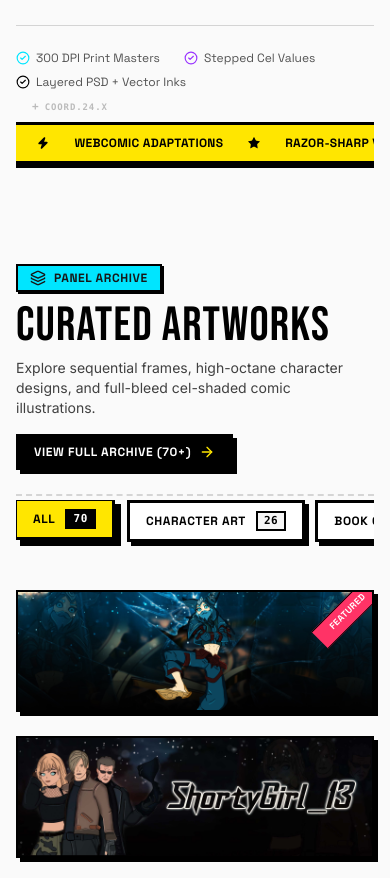
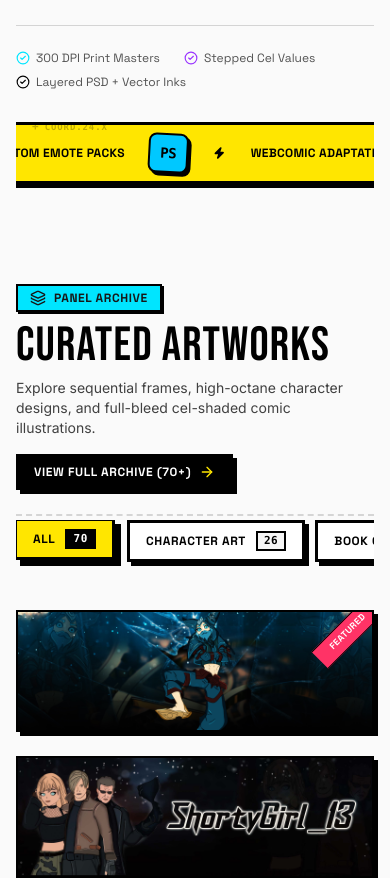
Before and after one commit to huzaifayaseen-bit/artwork_portfolio, a Next.js app: page / in a window 390 px wide. Shown: the part 1020-1898 px from the top of the page. Built offline with nearby package versions, Linux system fonts and the light colour scheme; no server answers.

Commit message:
feat: integrate tool badges into marquee and convert bottom bento to 2-column layout

```diff
--- a/src/app/globals.css
+++ b/src/app/globals.css
@@ -322,8 +322,17 @@ body {
   animation: comic-marquee 32s linear infinite;
 }
 
-.pause-hover:hover {
+.pause-hover:hover,
+.pause-hover:hover .animate-marquee {
   animation-play-state: paused;
+}
+
+.marquee-badge {
+  transition: transform 0.1s ease-out;
+}
+
+.marquee-badge:hover {
+  transform: scale(1.15) rotate(0deg) !important;
 }
 
 /* Custom Scrollbar for Lightbox */
--- a/src/components/sections/HeroSection.tsx
+++ b/src/components/sections/HeroSection.tsx
@@ -36,13 +36,80 @@ const EMOTE_STICKERS = [
   },
 ];
 
-const TICKER_ITEMS = [
-  "2D CEL-SHADED ILLUSTRATIONS",
-  "CUSTOM EMOTE PACKS",
-  "WEBCOMIC ADAPTATIONS",
-  "RAZOR-SHARP VECTOR INKING",
-  "CHARACTER SHEETS",
-  "STORYBOARDS",
+interface TickerEntry {
+  text: string;
+  tool: {
+    name: string;
+    bg: string;
+    textColor: string;
+    rotateClass: string;
+    label: string;
+    isSvg?: boolean;
+  };
+}
+
+const TICKER_ENTRIES: TickerEntry[] = [
+  {
+    text: "2D CEL-SHADED ILLUSTRATIONS",
+    tool: {
+      name: "Clip Studio Paint",
+      bg: "#2B6BFF",
+      textColor: "text-white",
+      rotateClass: "-rotate-[4deg]",
+      label: "CSP",
+    },
+  },
+  {
+    text: "CUSTOM EMOTE PACKS",
+    tool: {
+      name: "Photoshop",
+      bg: "#00C8FF",
+      textColor: "text-black",
+      rotateClass: "rotate-[3deg]",
+      label: "Ps",
+    },
+  },
+  {
+    text: "WEBCOMIC ADAPTATIONS",
+    tool: {
+      name: "Illustrator",
+      bg: "#FF7A00",
+      textColor: "text-white",
+      rotateClass: "-rotate-[4deg]",
+      label: "Ai",
+    },
+  },
+  {
+    text: "RAZOR-SHARP VECTOR INKING",
+    tool: {
+      name: "Procreate",
+      bg: "#FF2E63",
+      textColor: "text-white",
+      rotateClass: "rotate-[3deg]",
+      label: "Procreate",
+      isSvg: true,
+    },
+  },
+  {
+    text: "CHARACTER SHEETS",
+    tool: {
+      name: "Clip Studio Paint",
+      bg: "#2B6BFF",
+      textColor: "text-white",
+      rotateClass: "-rotate-[4deg]",
+      label: "CSP",
+    },
+  },
+  {
+    text: "STORYBOARDS",
+    tool: {
+      name: "Photoshop",
+      bg: "#00C8FF",
+      textColor: "text-black",
+      rotateClass: "rotate-[3deg]",
+      label: "Ps",
+    },
+  },
 ];
 
 export const HeroSection: React.FC<HeroSectionProps> = ({ profile }) => {
@@ -398,12 +465,45 @@ export const HeroSection: React.FC<HeroSectionProps> = ({ profile }) => {
       </div>
 
       {/* 4. NEO-BRUTALIST BOTTOM MARQUEE TICKER (Directly at the bottom edge of Hero) */}
-      <div className="w-full border-y-[3px] border-black bg-[#FFE600] text-black font-nav font-bold uppercase tracking-wider py-2.5 overflow-hidden select-none pause-hover cursor-default">
+      <div className="w-full border-y-[3px] border-black bg-[#FFE600] text-black font-nav font-bold uppercase tracking-wider py-2 overflow-hidden select-none pause-hover cursor-default">
         <div className="animate-marquee flex items-center gap-6 whitespace-nowrap text-xs sm:text-sm">
           {/* Duplicate set for seamless continuous marquee loop */}
-          {[...TICKER_ITEMS, ...TICKER_ITEMS, ...TICKER_ITEMS].map((item, idx) => (
+          {[...TICKER_ENTRIES, ...TICKER_ENTRIES].map((entry, idx) => (
             <span key={idx} className="inline-flex items-center gap-6">
-              <span className="tracking-wide">{item}</span>
+              <span className="tracking-wide font-black">{entry.text}</span>
+              <span
+                title={entry.tool.name}
+                style={{
+                  backgroundColor: entry.tool.bg,
+                  boxShadow: "3px 3px 0 #000",
+                }}
+                className={`
+                  marquee-badge w-10 h-10 min-w-[40px] rounded-lg border-[2.5px] border-black
+                  flex items-center justify-center cursor-pointer select-none
+                  ${entry.tool.rotateClass} ${entry.tool.textColor}
+                `}
+              >
+                {entry.tool.isSvg ? (
+                  <svg
+                    viewBox="0 0 24 24"
+                    className="w-5 h-5"
+                    fill="none"
+                    xmlns="http://www.w3.org/2000/svg"
+                  >
+                    <path
+                      d="M19.4 5.6C17.6 3.8 14.5 3.5 12.3 4.9L6.1 9.1C4.3 10.3 3.6 12.7 4.5 14.7C5.4 16.7 7.7 17.8 9.9 17.2L15.3 15.7C16.8 15.3 18.2 16.3 18.3 17.9C18.4 19.3 17.3 20.5 15.9 20.5H10.5"
+                      stroke="#FFFFFF"
+                      strokeWidth="2.5"
+                      strokeLinecap="round"
+                      strokeLinejoin="round"
+                    />
+                  </svg>
+                ) : (
+                  <span className="font-mono font-black text-sm tracking-tight leading-none">
+                    {entry.tool.label}
+                  </span>
+                )}
+              </span>
               <span className="inline-flex items-center text-black">
                 {idx % 2 === 0 ? (
                   <Star className="w-3.5 h-3.5 fill-black stroke-none" />
--- a/src/components/sections/TermsOfService.tsx
+++ b/src/components/sections/TermsOfService.tsx
@@ -239,103 +239,9 @@ export const TermsOfService: React.FC<TermsOfServiceProps> = ({ tosData }) => {
         </div>
       </div>
 
-      {/* Balanced 3-Column Bento Grid Row */}
-      <div className="grid grid-cols-1 md:grid-cols-3 gap-6 max-w-7xl mx-auto w-full my-8">
-        {/* Card 1: Core Arsenal / Pipeline */}
-        <div className="bg-white border-[3px] border-black rounded-2xl p-5 shadow-[4px_4px_0px_#000] flex flex-col justify-between">
-          <span className="text-[10px] font-black uppercase tracking-widest text-zinc-500 mb-3">
-            PIPELINE // TOOLS
-          </span>
-          <div className="flex items-center justify-between sm:justify-start sm:gap-3 py-1">
-            {/* Clip Studio Paint */}
-            <div className="flex flex-col items-center gap-1 group">
-              <div
-                title="Clip Studio Paint"
-                className="w-12 h-12 rounded-xl border-2 border-black bg-[#23354E] flex items-center justify-center shadow-[2px_2px_0px_#000] group-hover:-translate-y-1 transition-transform cursor-pointer"
-              >
-                <span className="font-mono font-black text-sm text-white tracking-tighter">
-                  CSP
-                </span>
-              </div>
-              <span className="font-mono font-bold text-[10px] text-neutral-700 tracking-tight">
-                CSP
-              </span>
-            </div>
-
-            {/* Adobe Photoshop */}
-            <div className="flex flex-col items-center gap-1 group">
-              <div
-                title="Adobe Photoshop"
-                className="w-12 h-12 rounded-xl border-2 border-black bg-[#001E36] flex items-center justify-center shadow-[2px_2px_0px_#000] group-hover:-translate-y-1 transition-transform cursor-pointer"
-              >
-                <span className="font-mono font-black text-base text-[#31A8FF] tracking-tight">
-                  Ps
-                </span>
-              </div>
-              <span className="font-mono font-bold text-[10px] text-neutral-700 tracking-tight">
-                Ps
-              </span>
-            </div>
-
-            {/* Adobe Illustrator */}
-            <div className="flex flex-col items-center gap-1 group">
-              <div
-                title="Adobe Illustrator"
-                className="w-12 h-12 rounded-xl border-2 border-black bg-[#330000] flex items-center justify-center shadow-[2px_2px_0px_#000] group-hover:-translate-y-1 transition-transform cursor-pointer"
-              >
-                <span className="font-mono font-black text-base text-[#FF9A00] tracking-tight">
-                  Ai
-                </span>
-              </div>
-              <span className="font-mono font-bold text-[10px] text-neutral-700 tracking-tight">
-                Ai
-              </span>
-            </div>
-
-            {/* Procreate */}
-            <div className="flex flex-col items-center gap-1 group">
-              <div
-                title="Procreate"
-                className="w-12 h-12 rounded-xl border-2 border-black bg-black flex items-center justify-center shadow-[2px_2px_0px_#000] group-hover:-translate-y-1 transition-transform cursor-pointer relative overflow-hidden"
-              >
-                <svg
-                  viewBox="0 0 24 24"
-                  className="w-6 h-6"
-                  fill="none"
-                  xmlns="http://www.w3.org/2000/svg"
-                >
-                  <path
-                    d="M19.4 5.6C17.6 3.8 14.5 3.5 12.3 4.9L6.1 9.1C4.3 10.3 3.6 12.7 4.5 14.7C5.4 16.7 7.7 17.8 9.9 17.2L15.3 15.7C16.8 15.3 18.2 16.3 18.3 17.9C18.4 19.3 17.3 20.5 15.9 20.5H10.5"
-                    stroke="url(#procreate-grad)"
-                    strokeWidth="2.5"
-                    strokeLinecap="round"
-                    strokeLinejoin="round"
-                  />
-                  <defs>
-                    <linearGradient
-                      id="procreate-grad"
-                      x1="4"
-                      y1="4"
-                      x2="20"
-                      y2="20"
-                      gradientUnits="userSpaceOnUse"
-                    >
-                      <stop offset="0%" stopColor="#FF3366" />
-                      <stop offset="35%" stopColor="#FFAA00" />
-                      <stop offset="70%" stopColor="#00E5FF" />
-                      <stop offset="100%" stopColor="#9933FF" />
-                    </linearGradient>
-                  </defs>
-                </svg>
-              </div>
-              <span className="font-mono font-bold text-[10px] text-neutral-700 tracking-tight">
-                Procreate
-              </span>
-            </div>
-          </div>
-        </div>
-
-        {/* Card 2: Master Deliverables */}
+      {/* Balanced 2-Column Bento Grid Row */}
+      <div className="grid grid-cols-1 md:grid-cols-2 gap-6 max-w-7xl mx-auto w-full my-8">
+        {/* Card 1: Master Deliverables */}
         <div className="bg-[#FEF08A] border-[3px] border-black rounded-2xl p-5 shadow-[4px_4px_0px_#000] flex flex-col justify-between">
           <span className="text-[10px] font-black uppercase tracking-widest text-zinc-800 mb-3">
             STANDARD // ASSETS
@@ -353,7 +259,7 @@ export const TermsOfService: React.FC<TermsOfServiceProps> = ({ tosData }) => {
           </div>
         </div>
 
-        {/* Card 3: Fast Response Transmission */}
+        {/* Card 2: Fast Response Transmission */}
         <div className="bg-[#E0F2FE] border-[3px] border-black rounded-2xl p-5 shadow-[4px_4px_0px_#000] flex flex-col justify-between">
           <span className="text-[10px] font-black uppercase tracking-widest text-zinc-800 mb-3">
             PRIMARY // CHANNEL
```
